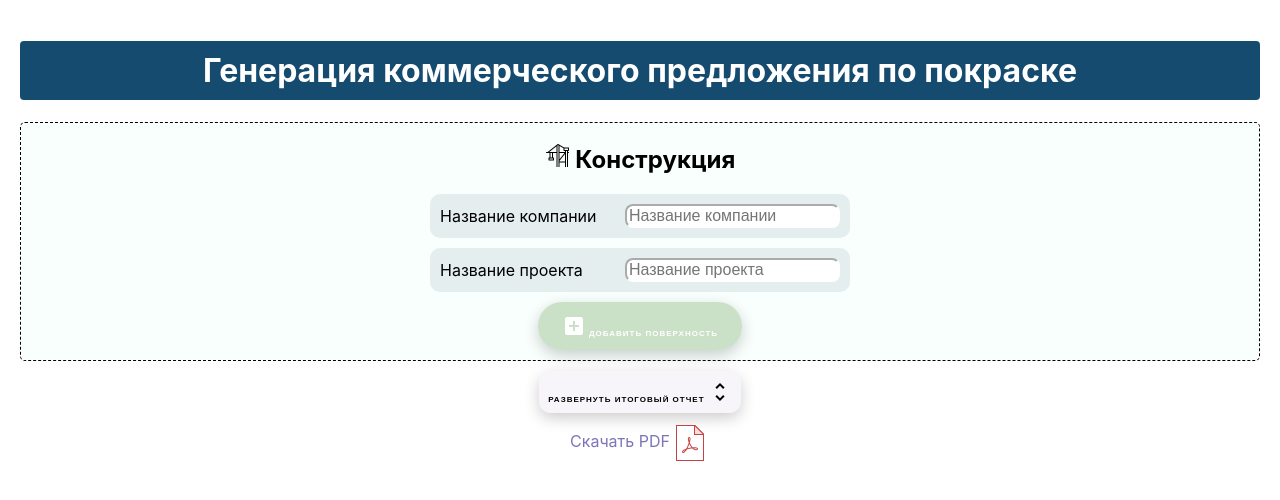
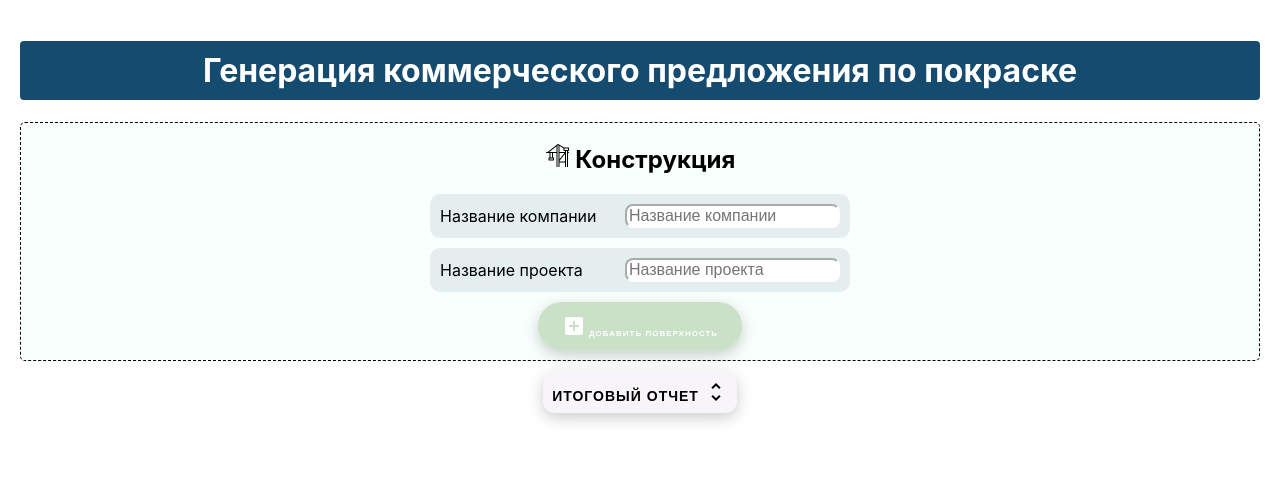
Before and after one commit to vapanteleev/co-front, a React (Create React App) app: page / in a window 1280 px wide. Shown: the top 500 px of the page. Built offline with nearby package versions, Linux system fonts and the light colour scheme.

Commit message:
ux/UI HACK

```diff
--- a/src/components/Report/Report.module.css
+++ b/src/components/Report/Report.module.css
@@ -34,7 +34,7 @@
     border: none;
     border-radius: 12px;
     padding: 9px 9px;
-    font-size: 8px;
+    font-size: 14px;
     font-weight: bold;
     text-transform: uppercase;
     letter-spacing: 1px;
--- a/src/components/Report/Report.tsx
+++ b/src/components/Report/Report.tsx
@@ -124,7 +124,7 @@ const Report: React.FC = () => {
             <div>
                 <button className={styles.collapse_btn} onClick={toggleCollapse}>
                     {
-                        !isCollapsed ? <>Свернуть отчет <UnfoldLessIcon /> </> : <>Развернуть итоговый отчет                 <UnfoldMoreIcon className={styles.UnfoldMoreIcon} />
+                        !isCollapsed ? <>Свернуть отчет <UnfoldLessIcon /> </> : <> Итоговый отчет                 <UnfoldMoreIcon className={styles.UnfoldMoreIcon} />
                         </>
                     }
                 </button>
@@ -186,16 +186,18 @@ const Report: React.FC = () => {
                         ))}
 
                         <h3>Total Project Cost: {calculateTotalProjectCost().toFixed(2)} RUB</h3>
+                        <div className={styles.pdfBtn} onClick={generatePDF}>Скачать PDF
+
+                            <img className={styles.form_icon_pdf} src="/icons8-pdf-40.png" alt="icons8-pdf-40.png" />
+
+
+                        </div>
                     </div>
                     : <></>
+
             }
 
-            <div className={styles.pdfBtn} onClick={generatePDF}>Скачать PDF
 
-                <img className={styles.form_icon_pdf} src="/icons8-pdf-40.png" alt="icons8-pdf-40.png" />
-
-
-            </div>
 
 
         </div>
```
